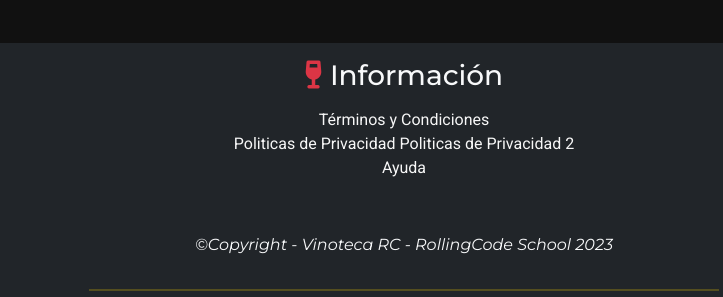
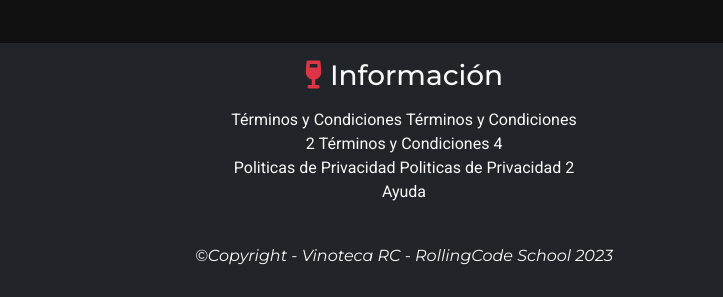
Before and after one commit to MarianoArias202/vinovacion, a plain HTML site: page index.html in a window 1280 px wide. Shown: the part 4177-4474 px from the top of the page, 236-959 px from the left. Drawn offline with nearby package versions, Linux system fonts and the light colour scheme.

```diff
--- a/index.html
+++ b/index.html
@@ -479,6 +479,12 @@
                   <a href="./pages/error404.html" class="footer-a"
                     >Términos y Condiciones</a
                   >
+                  <a href="./pages/error404.html" class="footer-a"
+                  >Términos y Condiciones 2</a
+                >
+                <a href="./pages/error404.html" class="footer-a"
+                >Términos y Condiciones 4</a
+              >
                 </li>
                 <li>
                   <a href="./pages/error404.html" class="footer-a"
```
